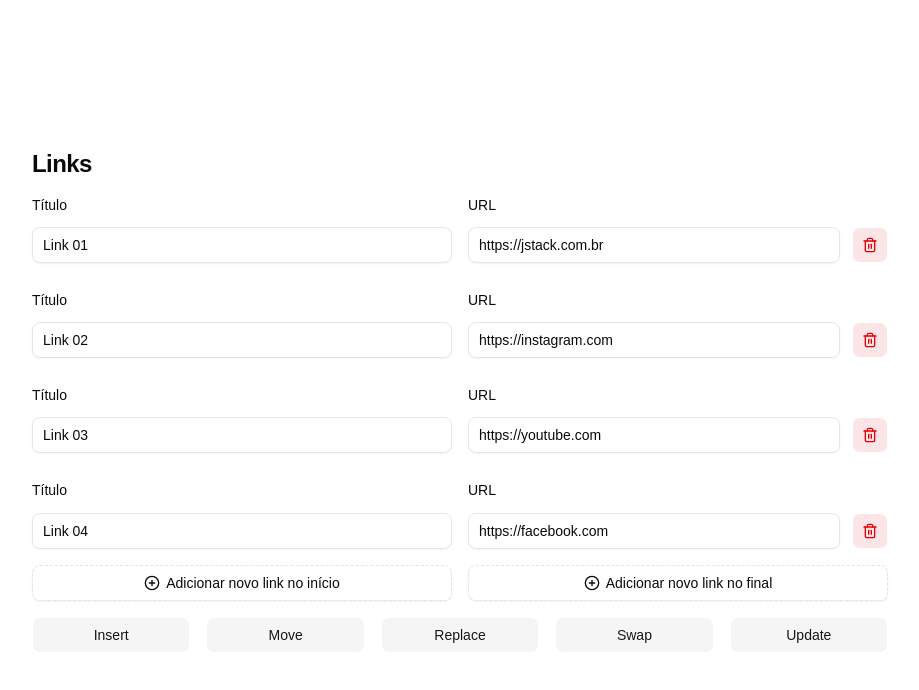
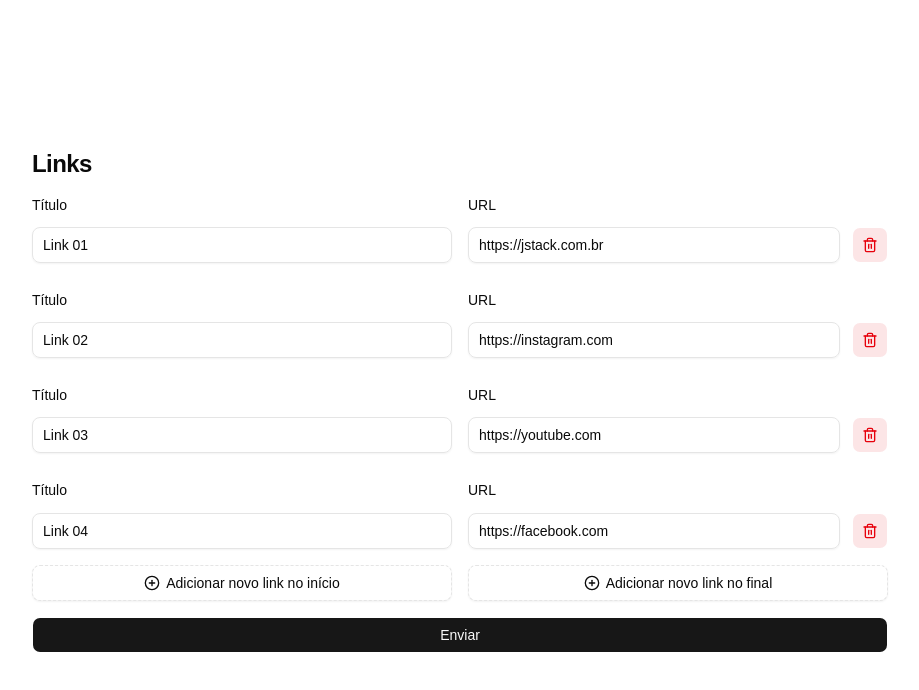
Before and after one commit to andersonkaiti/dynamic-forms, a React (Vite) app: page / in a window 1280 px wide. Shown: the top 690 px of the page, without its empty margins (180-1099 px from the left). Built offline with nearby package versions, Linux system fonts and the light colour scheme.

Commit message:
:sparkles: feat(drag): add drag animation for links with framer-motion

```diff
--- a/package.json
+++ b/package.json
@@ -16,6 +16,7 @@
     "@tailwindcss/vite": "^4.3.3",
     "class-variance-authority": "^0.7.1",
     "cn": "^0.2.6",
+    "framer-motion": "^13.2.0",
     "lucide-react": "^1.42.0",
     "react": "^19.2.8",
     "react-dom": "^19.2.8",
--- a/src/app.tsx
+++ b/src/app.tsx
@@ -1,7 +1,10 @@
 import { Button } from '@components/ui/button'
 import { Field, FieldGroup, FieldLabel } from '@components/ui/field'
 import { Input } from '@components/ui/input'
+import { cn } from 'cn'
+import { Reorder } from 'framer-motion'
 import { PlusCircleIcon, Trash2Icon } from 'lucide-react'
+import { useState } from 'react'
 import { useFieldArray, useForm } from 'react-hook-form'
 
 export function App() {
@@ -21,23 +24,59 @@ export function App() {
     name: 'links',
   })
 
+  const [draggingIndex, setDraggingIndex] = useState<null | number>(null)
+
+  const handleSubmit = form.handleSubmit((data) => {
+    console.log(data)
+  })
+
+  function handleDragStart(index: number) {
+    setDraggingIndex(index)
+  }
+
+  function handleDragEnd() {
+    setDraggingIndex(null)
+  }
+
+  function handleReorder() {}
+
   return (
     <div className="mx-auto flex min-h-screen w-full max-w-4xl flex-col justify-center gap-4 p-5">
       <h1 className="font-semibold text-2xl tracking-tight">Links</h1>
 
-      <form className="space-y-4">
+      <form className="space-y-4" onSubmit={handleSubmit}>
+        <Reorder.Group axis="y" values={links.fields} onReorder={handleReorder}>
           <FieldGroup>
-          {links.fields.map(({ id }, index) => (
-            <div className="grid grid-cols-2 gap-4" key={id}>
+            {links.fields.map((link, index) => (
+              <Reorder.Item
+                key={link.id}
+                value={link}
+                onDragStart={() => handleDragStart(index)}
+                onDragEnd={handleDragEnd}
+              >
+                <div
+                  className={cn(
+                    'grid grid-cols-2 gap-4 transition-opacity',
+                    draggingIndex !== null &&
+                      draggingIndex !== index &&
+                      'opacity-50',
+                  )}
+                >
                   <Field className="flex-1">
                     <FieldLabel htmlFor="title">Título</FieldLabel>
-                <Input id="title" {...form.register(`links.${index}.title`)} />
+                    <Input
+                      id="title"
+                      {...form.register(`links.${index}.title`)}
+                    />
                   </Field>
 
                   <Field className="flex-1" orientation="horizontal">
                     <Field>
                       <FieldLabel htmlFor="url">URL</FieldLabel>
-                  <Input id="url" {...form.register(`links.${index}.url`)} />
+                      <Input
+                        id="url"
+                        {...form.register(`links.${index}.url`)}
+                      />
                     </Field>
 
                     <Button
@@ -51,8 +90,10 @@ export function App() {
                     </Button>
                   </Field>
                 </div>
+              </Reorder.Item>
             ))}
           </FieldGroup>
+        </Reorder.Group>
 
         <div className="flex w-full gap-4">
           <Button
@@ -76,55 +117,9 @@ export function App() {
           </Button>
         </div>
 
-        <div className="flex gap-4">
-          <Button
-            type="button"
-            className="flex-1"
-            variant="secondary"
-            onClick={() => links.insert(1, { title: '', url: '' })}
-          >
-            Insert
+        <Button type="submit" className="w-full">
+          Enviar
         </Button>
-
-          <Button
-            type="button"
-            className="flex-1"
-            variant="secondary"
-            onClick={() => links.move(3, 1)}
-          >
-            Move
-          </Button>
-
-          <Button
-            type="button"
-            className="flex-1"
-            variant="secondary"
-            onClick={() => links.replace([])}
-          >
-            Replace
-          </Button>
-
-          <Button
-            type="button"
-            className="flex-1"
-            variant="secondary"
-            onClick={() => links.swap(3, 1)}
-          >
-            Swap
-          </Button>
-
-          {/* Atualiza um link em um índice específico, remontando o campo na DOM */}
-          <Button
-            type="button"
-            className="flex-1"
-            variant="secondary"
-            onClick={() =>
-              links.update(1, { title: 'Updated title', url: 'Updated URL' })
-            }
-          >
-            Update
-          </Button>
-        </div>
       </form>
     </div>
   )
```
Also changed, not shown: 1 other file (tests, documents, lock files or other folders). Lines whose indentation alone changed are shown as unchanged.
